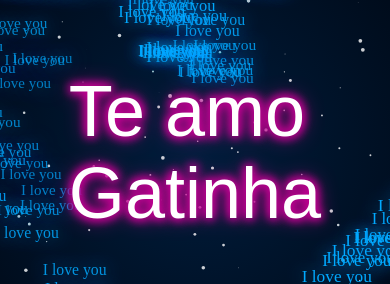
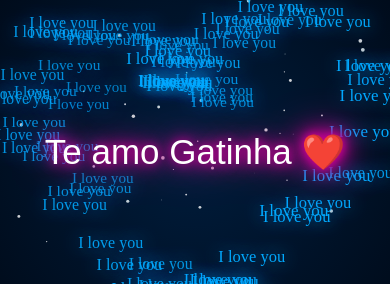
Before and after one commit to BreninhoSoEu/Projeto-Love, a plain HTML site: page index.html in a window 390 px wide. Shown: the part 270-554 px from the top of the page. Drawn offline with Linux system fonts and the light colour scheme; animation ran at ten frames a second.

Commit message:
Update index.html for localization and style improvements

```diff
--- a/index.html
+++ b/index.html
@@ -1,5 +1,5 @@
 <!DOCTYPE html>
-<html lang="en">
+<html lang="pt-BR">
 <head>
 <meta charset="UTF-8">
 <meta name="viewport" content="width=device-width, initial-scale=1.0">
@@ -15,9 +15,12 @@
 @import url('https://fonts.googleapis.com/css2?family=Poppins:wght@700&display=swap');
 
 body{
-    background: radial-gradient(circle at center,#001d3d 0%,
-#000814 65%,
-#000000 100%);
+    background:radial-gradient(
+        circle at center,
+        #001d3d 0%,
+        #000814 65%,
+        #000000 100%
+    );
     overflow:hidden;
     width:100vw;
     height:100vh;
@@ -33,18 +36,24 @@ canvas{
     top:50%;
     left:50%;
     transform:translate(-50%,-50%);
-    color:rgb(255, 255, 255);
-    font-size:70px;
+    color:#fff;
+
+    font-size:clamp(32px,8vw,70px);
+
     font-weight:400;
+    text-align:center;
+    width:90%;
+
     pointer-events:none;
     user-select:none;
+
     animation:pulseText 2.2s infinite ease-in-out;
 
     text-shadow:
     0 0 8px #c50094,
-    0 0 10px #c50094,
-    0 0 10px #c50094,
-    0 0 20px #c50094;
+    0 0 15px #c50094,
+    0 0 25px #c50094,
+    0 0 40px #c50094;
 }
 
 @keyframes pulseText{
@@ -55,12 +64,23 @@ canvas{
         transform:translate(-50%,-50%) scale(1.05);
     }
 }
+
+@media (max-width:768px){
+
+    #centerText{
+        font-size:34px;
+        width:90%;
+        text-align:center;
+        white-space:nowrap;
+    }
+
+}
 </style>
 </head>
 
 <body>
 
-<div id="centerText">Te amo Gatinha</div>
+<div id="centerText">Te amo Gatinha ❤️</div>
 
 <canvas id="canvas"></canvas>
 
@@ -69,13 +89,14 @@ canvas{
 const canvas = document.getElementById("canvas");
 const ctx = canvas.getContext("2d");
 
-canvas.width = window.innerWidth;
-canvas.height = window.innerHeight;
-
-window.addEventListener("resize",()=>{
+function resizeCanvas(){
     canvas.width = window.innerWidth;
     canvas.height = window.innerHeight;
-});
+}
+
+resizeCanvas();
+
+window.addEventListener("resize", resizeCanvas);
 
 const particles = [];
 const stars = [];
@@ -90,28 +111,45 @@ function heart(t){
     };
 }
 
+const particleCount =
+window.innerWidth < 768
+? 90
+: 150;
+
+const starCount =
+window.innerWidth < 768
+? 100
+: 180;
+
+const heartSize =
+window.innerWidth < 768
+? 12
+: 18;
+
 // Coração
-for(let i=0;i<150;i++){
+for(let i=0;i<particleCount;i++){
 
     const t = Math.random()*Math.PI*2;
     const p = heart(t);
 
     particles.push({
-        x:p.x*18,
-        y:-p.y*18,
+        x:p.x*heartSize,
+        y:-p.y*heartSize,
         z:(Math.random()-0.5)*170
     });
 
 }
 
-// Estrelas do fundo
-for(let i=0;i<180;i++){
+// Estrelas
+for(let i=0;i<starCount;i++){
+
     stars.push({
         x:Math.random()*window.innerWidth,
         y:Math.random()*window.innerHeight,
         r:Math.random()*2,
         s:0.2+Math.random()*0.5
     });
+
 }
 
 let angle = 0;
@@ -145,6 +183,7 @@ function drawStars(){
         ctx.fillStyle = "rgba(255,255,255,0.8)";
         ctx.arc(s.x,s.y,s.r,0,Math.PI*2);
         ctx.fill();
+
     }
 
 }
@@ -172,32 +211,48 @@ function animate(){
         const perspective = 650;
         const scale = perspective/(perspective-rx.z);
 
-        const sx = ry.x*scale*pulse + canvas.width/2;
-        const sy = rx.y*scale*pulse + canvas.height/2;
+        const sx =
+        ry.x*scale*pulse +
+        canvas.width/2;
 
-        const alpha = Math.max(0.25,scale*0.9);
+        const sy =
+        rx.y*scale*pulse +
+        canvas.height/2;
+
+        const alpha =
+        Math.max(0.25,scale*0.9);
 
         ctx.save();
 
         ctx.globalAlpha = alpha;
         ctx.translate(sx,sy);
 
-        ctx.font = `${11+scale*5}px Poppins`;
+        ctx.font =
+        `${11+scale*5}px Poppins`;
+
         ctx.textAlign = "center";
 
         ctx.shadowBlur = 20;
         ctx.shadowColor = "#00aaff";
 
         ctx.fillStyle = "#00aaff";
-        ctx.fillText("I love you",0,0);
+
+        ctx.fillText(
+            "I love you",
+            0,
+            0
+        );
 
         ctx.restore();
+
     }
 
     requestAnimationFrame(animate);
+
 }
 
 animate();
+
 </script>
 
 </body>
```
